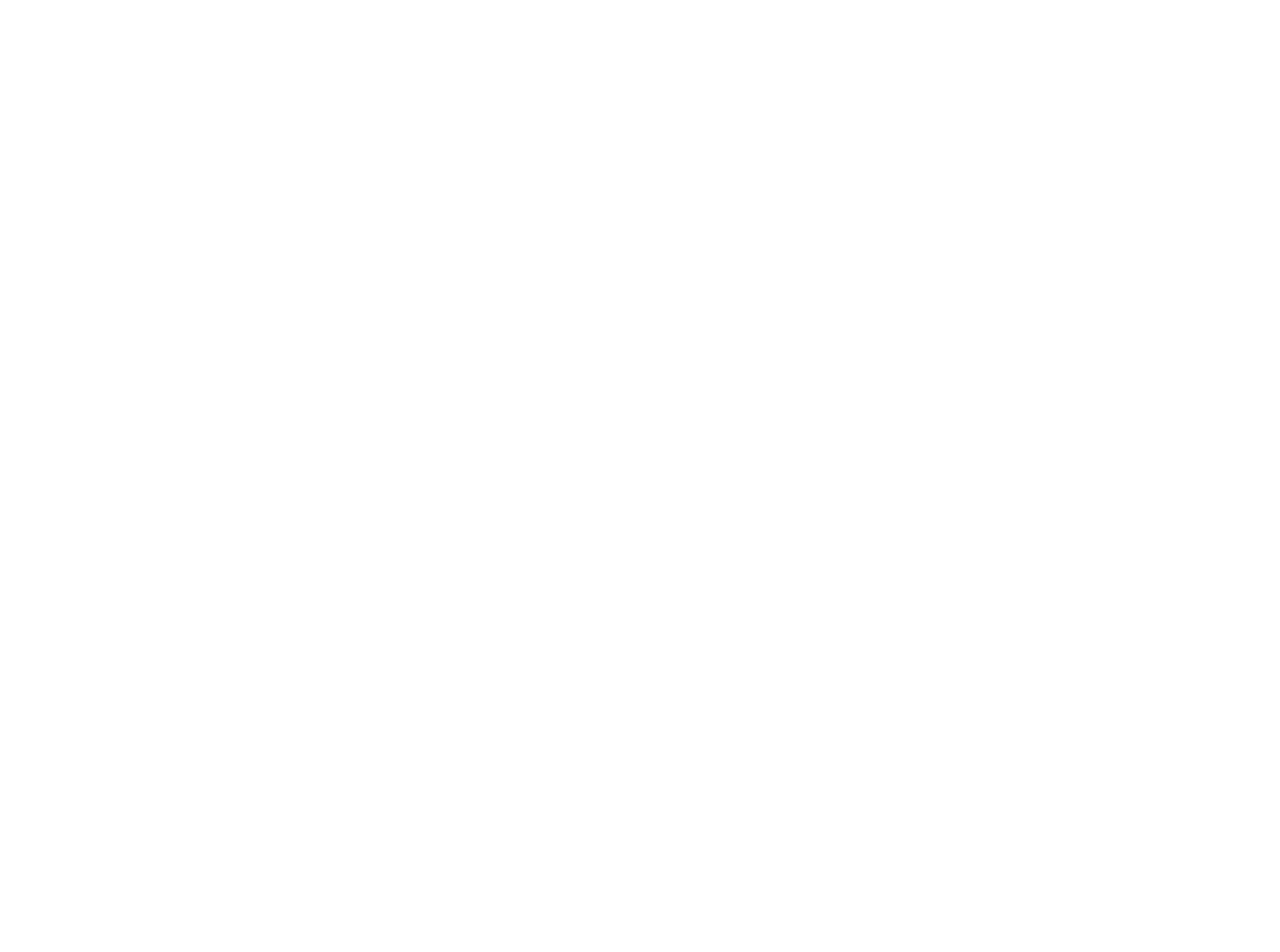
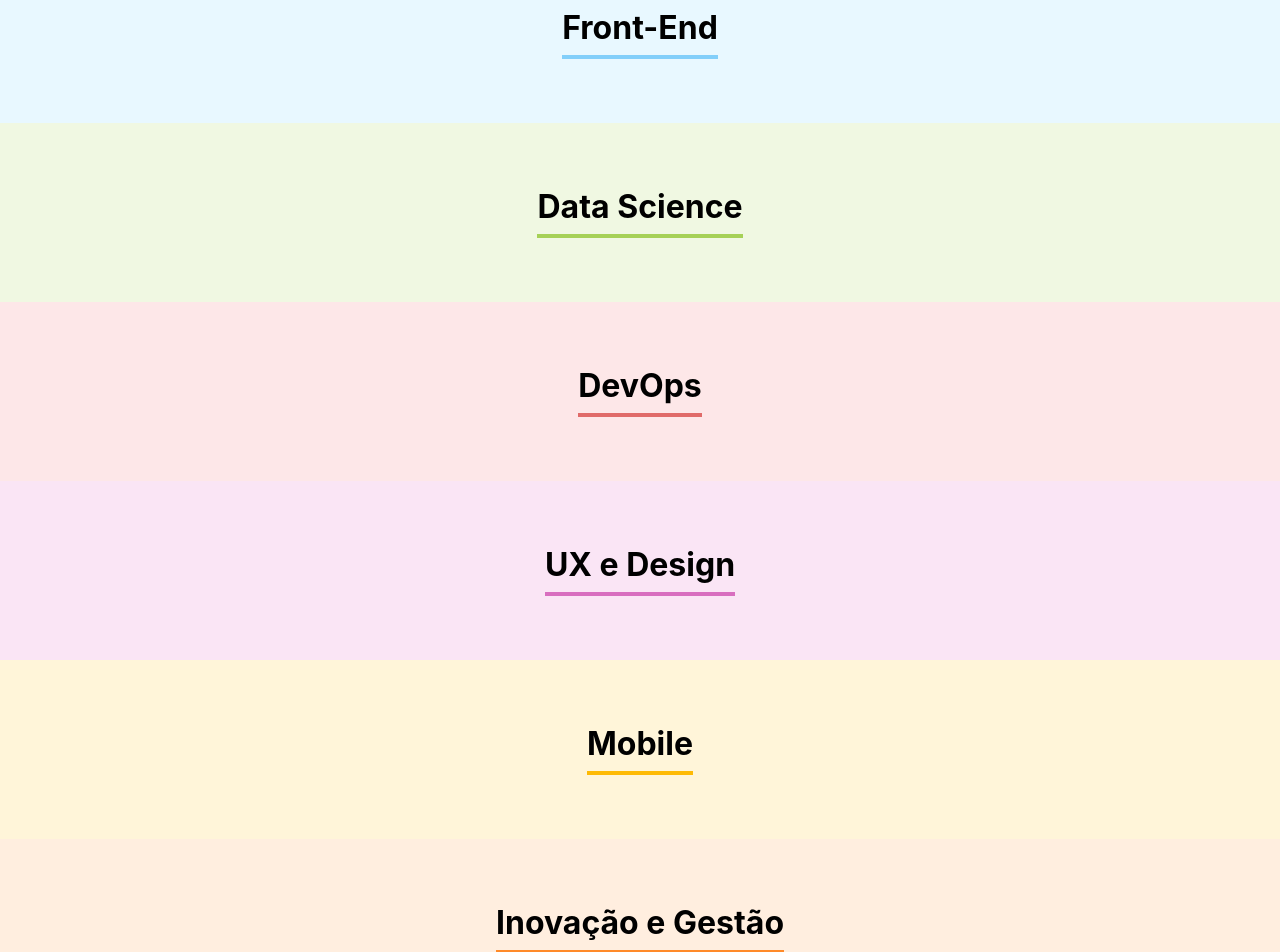
Before and after one commit to AndreGuima/organo, a React (Create React App) app: page / in a window 1280 px wide. Shown: the part 1720-2672 px from the top of the page. Before the commit the page ends 1485 px from the top, so only its background shows below. Built offline with nearby package versions, Linux system fonts and the light colour scheme; the HTML template or start-up script is replaced by a standard one.

Commit message:
add time component

```diff
--- a/src/App.js
+++ b/src/App.js
@@ -1,8 +1,47 @@
 import { useState } from 'react';
 import Banner from './componentes/Banner/Banner';
 import Formulario from './componentes/Formulario';
+import Time from './componentes/Time';
 
 function App() {
+
+  const times = [
+    {
+      nome: 'Programação',
+      corPrimaria: '#57C278',
+      corSecundaria: '#D9F7E9'
+    },
+    {
+      nome: 'Front-End',
+      corPrimaria: '#82CFFA',
+      corSecundaria: '#E8F8FF'
+    },
+    {
+      nome: 'Data Science',
+      corPrimaria: '#A6D157',
+      corSecundaria: '#F0F8E2'
+    },
+    {
+      nome: 'DevOps',
+      corPrimaria: '#E06B69',
+      corSecundaria: '#FDE7E8'
+    },
+    {
+      nome: 'UX e Design',
+      corPrimaria: '#D86EBF',
+      corSecundaria: '#FAE5F5'
+    },
+    {
+      nome: 'Mobile',
+      corPrimaria: '#FEBA05',
+      corSecundaria: '#FFF5D9',
+    },
+    {
+      nome: 'Inovação e Gestão',
+      corPrimaria: '#FF8A29',
+      corSecundaria: '#FFEEDF'
+    }
+  ]
 
   const [colaboradores, setColaboradores] = useState([])
   const aoNovoColaboradorAdicionado = (colaborador) => {
@@ -13,7 +52,9 @@
   return (
     <div className="App">
       <Banner />
-      <Formulario aoColaboradorCadastrado={colaborador => aoNovoColaboradorAdicionado(colaborador)} />
+      <Formulario nomeDosTimes={times.map(time => time.nome)} aoColaboradorCadastrado={colaborador => aoNovoColaboradorAdicionado(colaborador)} />
+
+      {times.map(time => <Time key={time.nome} nome={time.nome} corPrimaria={time.corPrimaria} corSecundaria={time.corSecundaria} />)}
     </div>
   );
 }
--- a/src/componentes/Formulario/index.js
+++ b/src/componentes/Formulario/index.js
@@ -5,7 +5,7 @@
 import { useState } from 'react'
 
 const Formulario = (props) => {
-    const times = ['Programação', 'Front-End', 'Data Science', 'DevOps','UX e Design','Inovação e Gestão']
+
 
     const [nome, setNome] = useState('')
     const [cargo, setCargo] = useState('')
@@ -41,7 +41,7 @@
                 <ListaSuspensa
                     valor={time}
                     aoAlterado={valor => setTime(valor)}
-                    obrigatorio={true} label="Time" itens={times}></ListaSuspensa>
+                    obrigatorio={true} label="Time" itens={props.nomeDosTimes}></ListaSuspensa>
                 <Botao>Criar Card</Botao>
             </form>
         </section>
--- /dev/null
+++ b/src/componentes/Time/Time.css
@@ -0,0 +1,11 @@
+.time {
+    text-align: center;
+    padding: 32px;
+}
+
+.time h3 {
+    font-size: 32px;
+    border-bottom: 4px solid;
+    display: inline-block;
+    padding-bottom: 8px;
+}
--- /dev/null
+++ b/src/componentes/Time/index.js
@@ -0,0 +1,13 @@
+import './Time.css'
+
+const Time = (props) => {
+    const css = { backgroundColor: props.corSecundaria,
+                  borderColor: props.corPrimaria }
+    return (
+        <section className='time' style={css} >
+            <h3 style={css} >{props.nome}</h3>
+        </section>
+    )
+}
+
+export default Time
```
